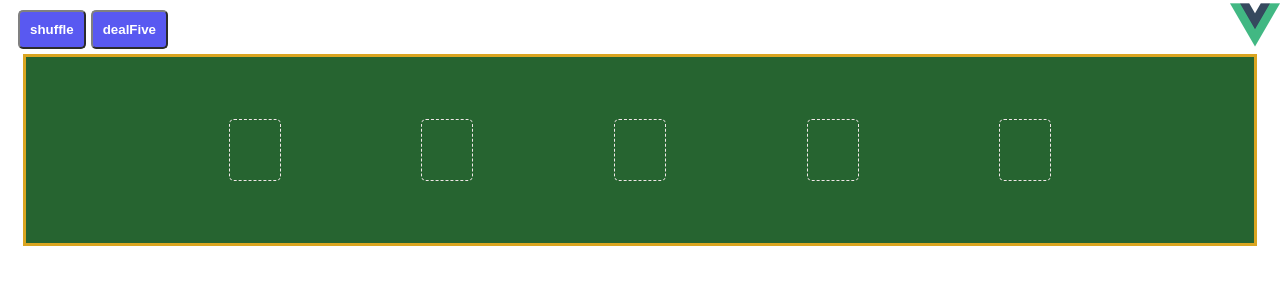
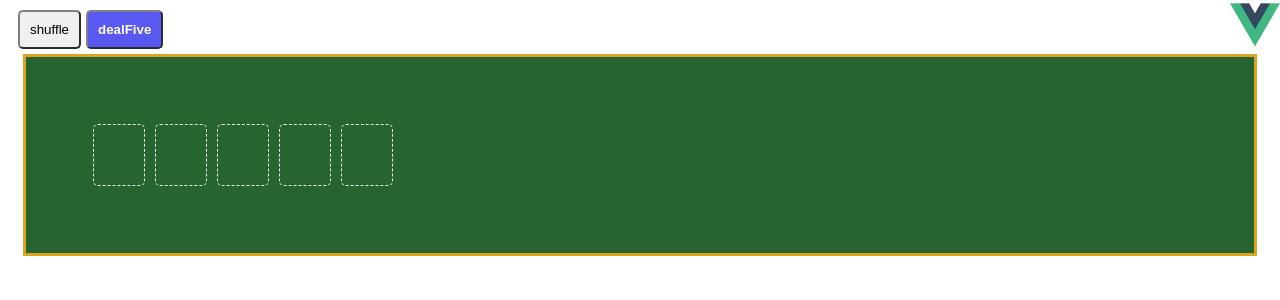
Before and after one commit to 6zz/cards, a Vue app: page / in a window 1280 px wide. Shown: the top 300 px of the page. Built offline with nearby package versions, Linux system fonts and the light colour scheme; the HTML template or start-up script is replaced by a standard one.

Commit message:
add card Deck; add components: Button and Table

```diff
--- a/src/App.vue
+++ b/src/App.vue
@@ -2,22 +2,39 @@
   <div id="app">
     <img alt="Vue logo" class="logo" src="./assets/logo.png">
     <div class="btns">
-      <Button label="shuffle" @click.native="$emit('shuffle-deck');"/>
-      <Button label="dealFive" @click.native="$emit('deal-five');"/>
+      <Button label="shuffle" @click.native="shuffleDeck"/>
+      <Button label="dealFive" :primary="true" @click.native="dealFive"/>
     </div>
-    <Table/>
+    <Table :cards="dealtCards"/>
   </div>
 </template>
 
 <script>
+import { default as Deck } from './lib/deck.js'
 import Button from './components/Button.vue'
 import Table from './components/Table.vue'
+
+const deck = new Deck();
 
 export default {
   name: 'app',
   components: {
     Button,
     Table
+  },
+  data: function() {
+    return {
+      dealtCards: new Array(5)
+    };
+  },
+  methods: {
+    shuffleDeck: function() {
+      deck.shuffle();
+      this.dealtCards = new Array(5);
+    },
+    dealFive: function() {
+      this.dealtCards = deck.dealFive();
+    }
   }
 }
 </script>
--- a/src/components/Button.vue
+++ b/src/components/Button.vue
@@ -1,12 +1,13 @@
 <template>
-    <button class="btn primary">{{label}}</button>
+    <button class="btn" :class="{primary}">{{label}}</button>
 </template>
 
 <script>
 export default {
     name: 'btn',
     props: {
-        label: String
+        label: String,
+        primary: Boolean
     }
 }
 </script>
--- a/src/components/Table.vue
+++ b/src/components/Table.vue
@@ -1,11 +1,9 @@
 <template>
     <div class="table">
         <ul class="slots">
-            <li v-for="(card, index) in dealtCards"
+            <li v-for="(card, index) in cards"
                 :key="index"
                 class="slot"
-                @shuffle-deck="shuffle"
-                @deal-five="dealFive"
             ></li>
         </ul>
     </div>
@@ -14,20 +12,8 @@
 <script>
 export default {
     name: 'CardTable',
-    data: function() {
-        return {
-            dealtCards: new Array(5),
-        }
-    },
-    methods: {
-        dealFive: function(e) {
-            // eslint-disable-next-line
-            console.log('dealfivecards', e)
-        },
-        shuffle: function() {
-            // eslint-disable-next-line
-            console.log('shuffling');
-        }
+    props: {
+        cards: Array
     }
 }
 </script>
@@ -35,7 +21,8 @@ export default {
 <style scoped>
 .slots {
     display: flex;
-    justify-content: space-evenly;
+    justify-content: flex-start;
+    flex-wrap: wrap;
     margin: 5px;
     padding: 5%;
     list-style: none;
@@ -49,5 +36,6 @@ export default {
     border: 1px solid rgb(240, 231, 231);
     border-style: dashed;
     border-radius: 5px;
+    margin: 5px;
 }
 </style>
--- /dev/null
+++ b/src/lib/deck.js
@@ -0,0 +1,59 @@
+class DeckOfCards {
+  constructor() {
+    this.deck = this.createDeck();
+    this.top = this.deck.length;
+  }
+
+  // using the data provided (suits and values) construct a deck of 52 cards
+  createDeck() {
+    const deck = [];
+    [2, 3, 4, 5, 6, 7, 8, 9, 10, 'jack', 'queen', 'king', 'ace'].forEach(v => {
+      ['hearts', 'diamonds', 'clubs', 'spades'].forEach(suite => deck.push({v, suite}));
+    });
+
+    return deck;
+  }
+
+  shuffle() {
+    this.top = this.deck.length;
+  }
+
+  * deal() {
+    while (this.top) {
+      const pos = Math.floor(Math.random() * this.top);
+      const pick = this.deck[pos];
+      // place picked to the end of the deck
+      this.deck[pos] = this.deck[this.top];
+      this.deck[this.top] = pick;
+      // exclude picked card from next deal
+      this.top -= 1;
+
+      yield pick;
+    }
+    return 'deck is empty';
+  }
+
+  empty() {
+    return this.top < 0;
+  }
+
+  // Deal five cards, when you've hit the end of the deck and there are less than 5 to deal return a notification
+  dealFive() {
+    let n = 5;
+    let val;
+    const cards = [];
+    const iter = this.deal();
+
+    while (n--) {
+      val = iter.next();
+      if (val.done) {
+        break;
+      }
+      cards.push(val.value);
+    }
+
+    return cards;
+  }
+}
+
+export default DeckOfCards;
--- /dev/null
+++ b/src/lib/event-bus.js
@@ -0,0 +1,2 @@
+import Vue from 'vue';
+export const EventBus = new Vue();
```
